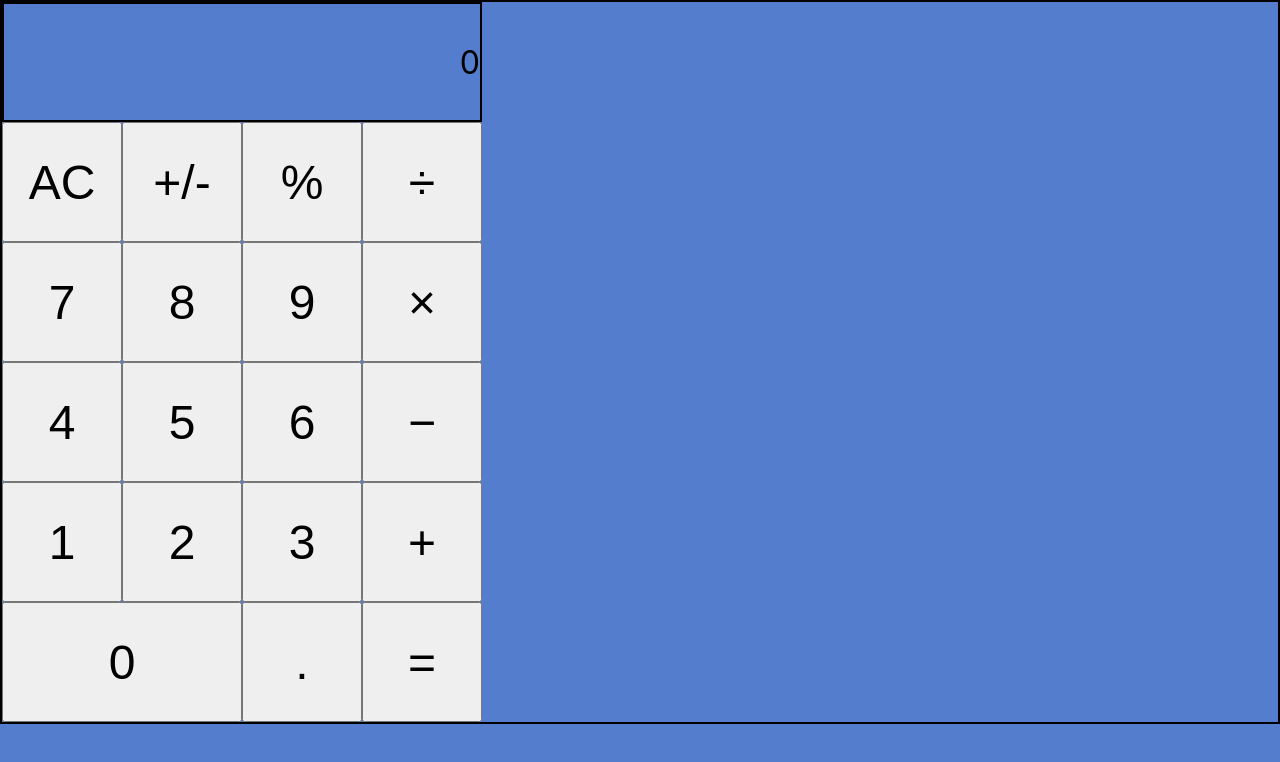
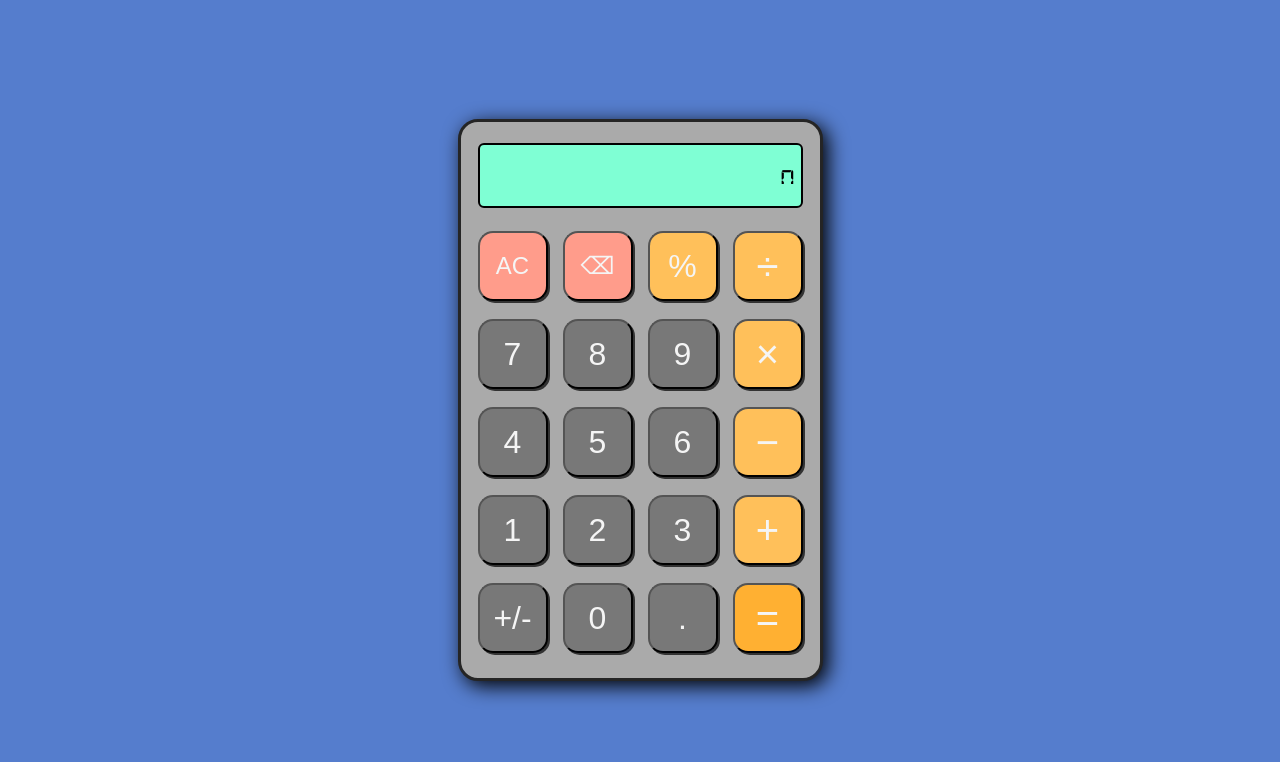
Before and after one commit to Dumin1120/FSW-React-Calculator, a React (Create React App) app: page / in a window 1280 px wide. Shown: the top 762 px of the page. Built offline with nearby package versions, Linux system fonts and the light colour scheme.

Commit message:
Finish style sheet

```diff
--- a/src/App.css
+++ b/src/App.css
@@ -1,8 +1,11 @@
+.App {
+  position: fixed;
+  top: 0px;
+  bottom: 0px;
+  left: 0px;
+  right: 0px;
+}
 /*
-.App {
-  text-align: center;
-}
-
 .App-logo {
   height: 40vmin;
   pointer-events: none;
--- a/src/components/Calculator.js
+++ b/src/components/Calculator.js
@@ -57,6 +57,37 @@ export default class Calculator extends Component {
             allClear: true,
             stage: 1
         })
+    }
+    pressKeyDelete = () => {
+        const deleteLastDigit = (numStr) => {
+            if (numStr === "ERROR") return numStr
+            if (numStr.length === 1 || numStr.includes("e") || (numStr.length === 2 && numStr.charAt(0) === "-") || numStr === "-0.") {
+                return "0"
+            }
+            return numStr.slice(0, numStr.length - 1)
+        }
+        const { display, stage } = this.state
+        const result = deleteLastDigit(display)
+        switch (stage) {
+            case 5:
+                this.setState({ display: result, stage: 6 })
+                return
+            case 1:
+            case 3:
+            case 7:
+            case 8:
+            case 10:
+                return
+            case 2:
+            case 4:
+            case 6:
+            case 9:
+            case 11:
+                this.setState({ display: result })
+                return
+            default:
+                return
+        }
     }
     pressKeyNumber = () => {
         const setNum = (numStr, newKey) => numStr === "0" ? newKey : numStr + newKey
@@ -346,10 +377,11 @@ export default class Calculator extends Component {
     }
     sendUserKey = () => {
         const { userKey } = this.state
-        const others = "ci=.%"
+        const others = "cdi=.%"
         if (others.includes(userKey)) {
             switch (userKey) {
                 case "c": return this.pressKeyAllClear()
+                case "d": return this.pressKeyDelete()
                 case "=": return this.pressKeyEqual()
                 case "i": return this.pressKeyInverse()
                 case ".": return this.pressKeyDecimal()
--- a/src/components/CalculatorUI.css
+++ b/src/components/CalculatorUI.css
@@ -1,29 +1,39 @@
+@font-face {
+    font-family: "digital7";
+    src: url("./font/digital-7.ttf");
+}
 body {
     background-color: rgb(85,125,205);
 }
-.calc {
+.calculator {
+    -webkit-user-select: none;
+    -moz-user-select: none;
+    -ms-user-select: none;
+    user-select: none;
     display: grid;
-    grid-template: repeat(6, 120px) / repeat(4, 120px);
+    height: 100%;
+    place-items: center;
+}
+.calc-interface {
+    display: grid;
+    grid-template: repeat(6, 80px) / repeat(4, 80px);
     grid-template-areas: "sc sc sc sc"
-                         "ac oi op od"
+                         "ac de op od"
                          "n7 n8 n9 om"
                          "n4 n5 n6 os"
                          "n1 n2 n3 oa"
-                         "n0 n0 dc oe";
-    border: 2px solid black;
-}
-#calc-scr {
-    display: flex;
-    justify-content: flex-end;
-    align-items: center;
-    font-size: 2em;
-    border: 2px solid black;
-}
-.calc-btn {
-    font-size: 3em;
+                         "oi n0 dc oe";
+    row-gap: 8px;
+    column-gap: 5px;
+    padding: 16px 12px 20px 12px;
+    border: 3px solid rgb(37, 37, 37);
+    border-radius: 20px 20px 20px 20px;
+    background-color: rgb(170, 170, 170);
+    box-shadow: 5px 5px 20px;
 }
 #calc-scr { grid-area: sc }
 #calc-clr { grid-area: ac }
+#calc-del { grid-area: de }
 #calc-inv { grid-area: oi }
 #calc-prc { grid-area: op }
 #calc-div { grid-area: od }
@@ -42,3 +52,73 @@ body {
 #calc-n8  { grid-area: n8 }
 #calc-n9  { grid-area: n9 }
 #calc-n0  { grid-area: n0 }
+#calc-scr {
+    display: flex;
+    align-items: center;
+    margin: 5px 5px 10px 5px;
+    border: 2px solid black;
+    border-radius: 6px;
+    background-color: aquamarine;
+}
+#calc-text-scr {
+    display: flex;
+    flex-flow: row nowrap;
+    justify-content: flex-end;
+    align-items: center;
+    font-family: "digital7";
+    font-size: 1.9em;
+    margin-right: 6px;
+    overflow: hidden;
+    width: 100%;
+}
+.calc-btn {
+    cursor: pointer;
+    display: flex;
+    justify-content: center;
+    align-items: center;
+    color: rgb(245, 245, 245);
+    background-color: rgb(120, 120, 120);
+    font-size: 2em;
+    margin: 5px;
+    border-radius: 15px;
+    box-shadow: 2px 2px rgb(50, 50, 50);
+}
+.calc-btn:hover {
+    background-color: rgb(112, 112, 112);
+}
+.calc-btn:active {
+    color: rgb(207, 207, 207);
+    box-shadow: inset 2px 2px rgb(10, 10, 10)
+}
+.mem-btn {
+    background-color: rgb(255, 156, 139);
+    font-size: 1.5em;
+}
+.mem-btn:hover {
+    background-color: rgb(255, 142, 122);
+}
+.mem-btn:active {
+    color: rgb(243, 214, 214);
+}
+.opr-btn {
+    font-size: 2.5em
+}
+.opr-btn, .prc-btn {
+    background-color: rgb(255, 192, 90);
+}
+.opr-btn:hover, .prc-btn:hover {
+    background-color: rgb(255, 175, 47);
+}
+.opr-btn:active, .prc-btn:active {
+    color: rgb(241, 223, 194);
+}
+.equ-btn {
+    font-size: 2.5em;
+    background-color: rgb(255, 176, 50);
+}
+.equ-btn:hover {
+    background-color: rgb(255, 166, 23);
+}
+.equ-btn:active {
+    color: rgb(234, 218, 191);
+}
--- a/src/components/CalculatorUI.js
+++ b/src/components/CalculatorUI.js
@@ -16,17 +16,34 @@ export default function CalculatorUI({ getUserKey, formSubmit, display, allClear
         separated[0] = grouping
         return separated.join("")
     }
-    const setupButtons = () => {
-        const btnValues = "ci%/*-+=.1234567890"
-        const btnIDs = ["clr", "inv", "prc", "div", "mul", "sub", "add", "equ", "dec", "n1", "n2", "n3", "n4", "n5", "n6", "n7", "n8", "n9", "n0"]
-        const btnText = [`${allClear ? "AC" : "C"}`, "+/-", "%", "÷", "×", "−", "+", "=", ".", "1", "2", "3", "4", "5", "6", "7", "8", "9", "0"]
-        return btnIDs.map((id, i) => <button onClick={getUserKey} value={btnValues.charAt(i)} className="calc-btn" id={`calc-${id}`} key={i}>{btnText[i]}</button>)
-    }
     return (
-        <div>
-            <form className="calc" onSubmit={formSubmit}>
-                <div id="calc-scr">{formatDisplay(display)}</div>
-                {setupButtons()}
+        <div className="calculator">
+            <form className="calc-interface" onSubmit={formSubmit}>
+                <div id="calc-scr">
+                    <div id="calc-text-scr">
+                        {formatDisplay(display)}
+                    </div>
+                </div>
+                <button onClick={getUserKey} value="c" id="calc-clr" className="calc-btn mem-btn" tabIndex="-1">{`${allClear ? "AC" : "CE"}`}</button>
+                <button onClick={getUserKey} value="d" id="calc-del" className="calc-btn mem-btn" tabIndex="-1">⌫</button>
+                <button onClick={getUserKey} value="=" id="calc-equ" className="calc-btn equ-btn" tabIndex="-1">=</button>
+                <button onClick={getUserKey} value="i" id="calc-inv" className="calc-btn inv-btn" tabIndex="-1">+/-</button>
+                <button onClick={getUserKey} value="." id="calc-dec" className="calc-btn dec-btn" tabIndex="-1">.</button>
+                <button onClick={getUserKey} value="%" id="calc-prc" className="calc-btn prc-btn" tabIndex="-1">%</button>
+                <button onClick={getUserKey} value="/" id="calc-div" className="calc-btn opr-btn" tabIndex="-1">÷</button>
+                <button onClick={getUserKey} value="*" id="calc-mul" className="calc-btn opr-btn" tabIndex="-1">×</button>
+                <button onClick={getUserKey} value="-" id="calc-sub" className="calc-btn opr-btn" tabIndex="-1">−</button>
+                <button onClick={getUserKey} value="+" id="calc-add" className="calc-btn opr-btn" tabIndex="-1">+</button>
+                <button onClick={getUserKey} value="1" id="calc-n1"  className="calc-btn num-btn" tabIndex="-1">1</button>
+                <button onClick={getUserKey} value="2" id="calc-n2"  className="calc-btn num-btn" tabIndex="-1">2</button>
+                <button onClick={getUserKey} value="3" id="calc-n3"  className="calc-btn num-btn" tabIndex="-1">3</button>
+                <button onClick={getUserKey} value="4" id="calc-n4"  className="calc-btn num-btn" tabIndex="-1">4</button>
+                <button onClick={getUserKey} value="5" id="calc-n5"  className="calc-btn num-btn" tabIndex="-1">5</button>
+                <button onClick={getUserKey} value="6" id="calc-n6"  className="calc-btn num-btn" tabIndex="-1">6</button>
+                <button onClick={getUserKey} value="7" id="calc-n7"  className="calc-btn num-btn" tabIndex="-1">7</button>
+                <button onClick={getUserKey} value="8" id="calc-n8"  className="calc-btn num-btn" tabIndex="-1">8</button>
+                <button onClick={getUserKey} value="9" id="calc-n9"  className="calc-btn num-btn" tabIndex="-1">9</button>
+                <button onClick={getUserKey} value="0" id="calc-n0"  className="calc-btn num-btn" tabIndex="-1">0</button>
             </form>
         </div>
     )
```
Also changed, not shown: src/components/font/digital-7.ttf (added).
